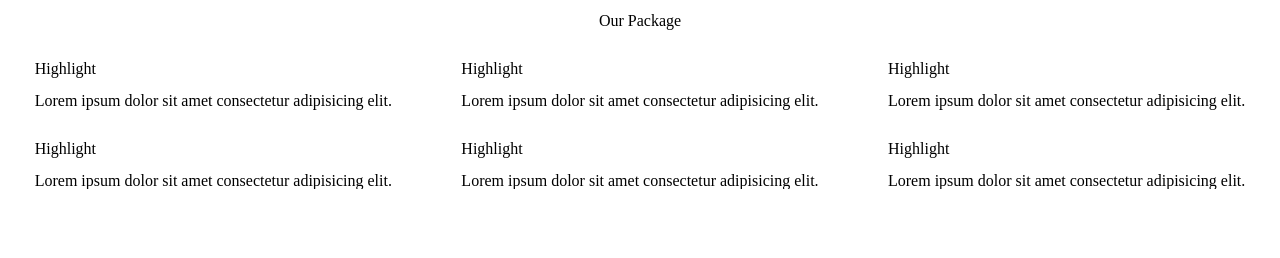
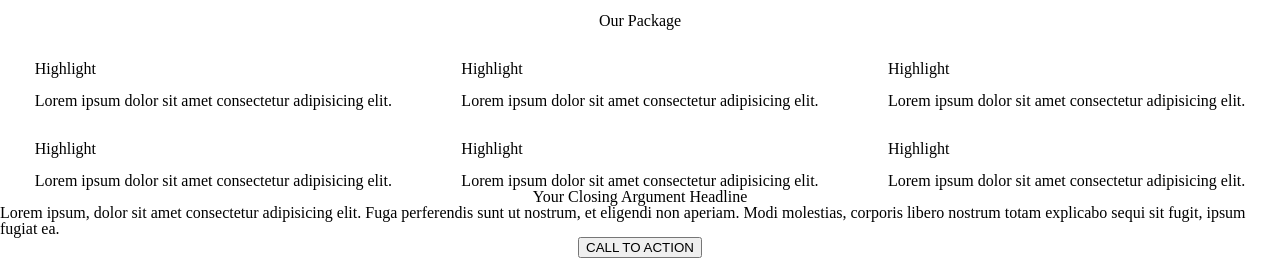
Before and after one commit to revou-fundamental-course/26-jun-23-andikaraditya, a plain HTML site: page index.html in a window 1280 px wide. Shown: the part 620-878 px from the top of the page. Before the commit the page ends 809 px from the top, so only its background shows below. Drawn offline with Linux system fonts and the light colour scheme.

Commit message:
Closing backbone added

```diff
--- a/css/style.css
+++ b/css/style.css
@@ -120,6 +120,11 @@ img {
     margin-top: 1rem;
 }
 
+.closing {
+    flex-direction: column;
+    align-items: center;
+}
+
 
 @media (max-width:900px) {
     .home {
--- a/index.html
+++ b/index.html
@@ -108,6 +108,11 @@
             </div>
         </div>
     </section>
+    <section class="container closing">
+        <h2>Your Closing Argument Headline</h2>
+        <p>Lorem ipsum, dolor sit amet consectetur adipisicing elit. Fuga perferendis sunt ut nostrum, et eligendi non aperiam. Modi molestias, corporis libero nostrum totam explicabo sequi sit fugit, ipsum fugiat ea.</p>
+        <button>CALL TO ACTION</button>
+    </section>
     <script src="./js/app.js"></script>
 </body>
 
```
